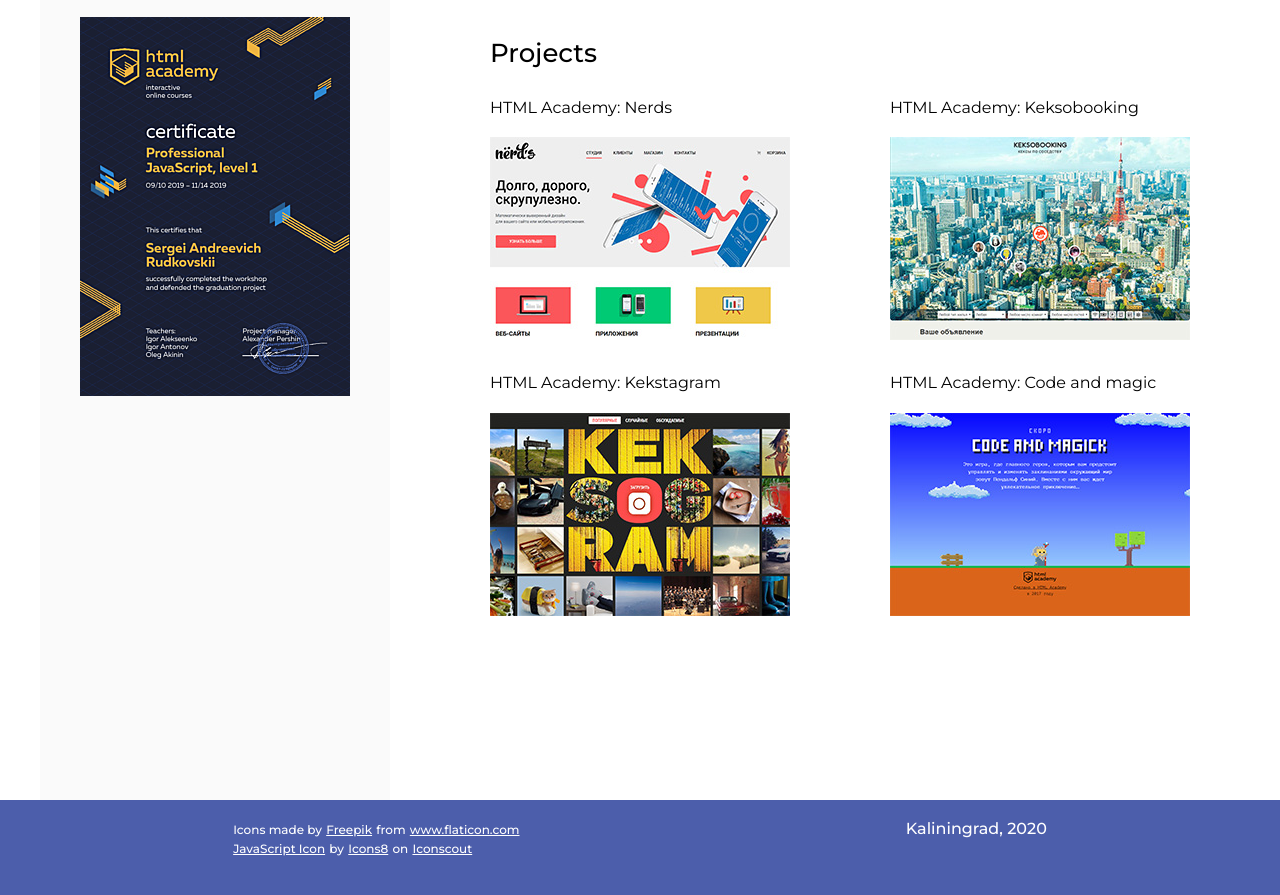
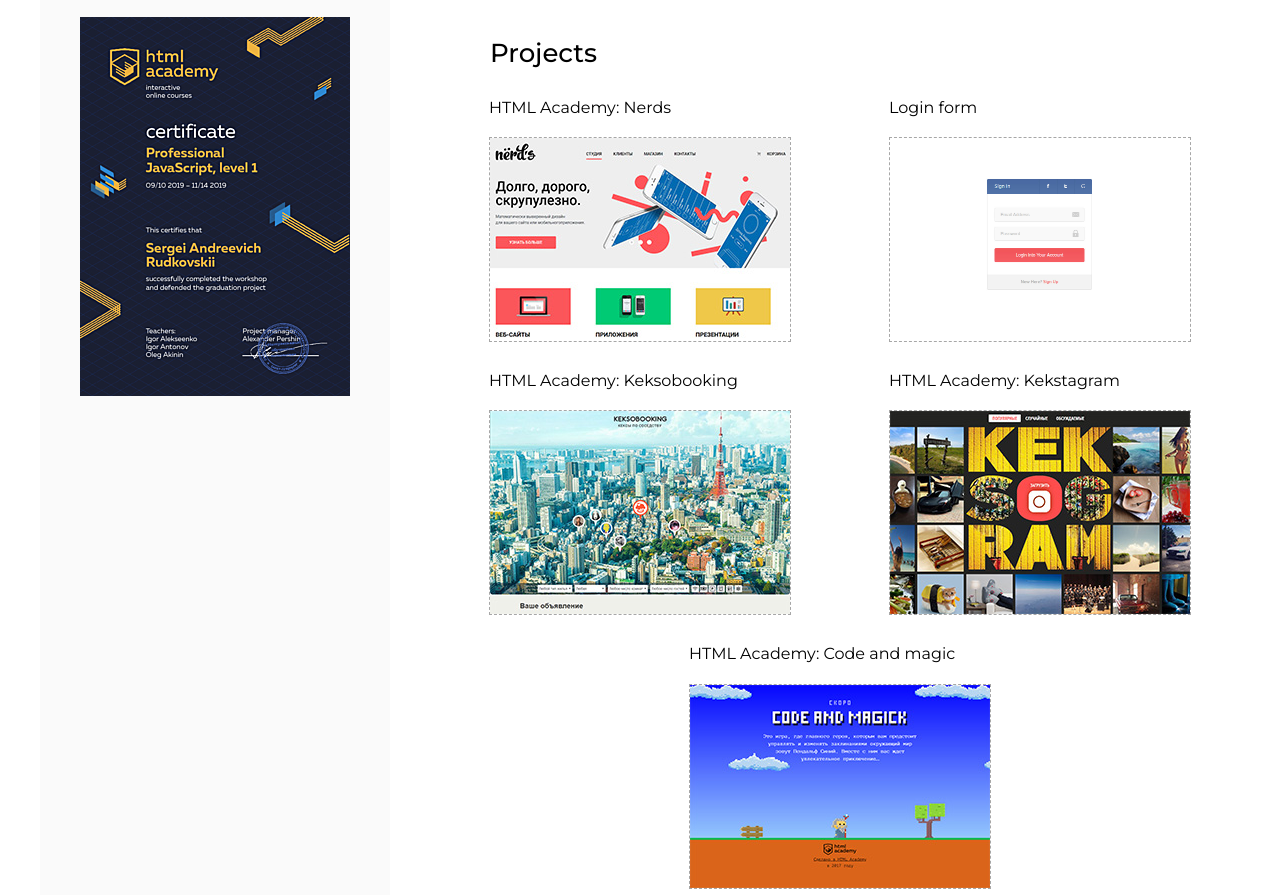
Before and after one commit to rudserg39/Portfolio, a plain HTML site: page index.html in a window 1280 px wide. Shown: the part 843-1738 px from the top of the page. Drawn offline with Linux system fonts and the light colour scheme.

Commit message:
Add a new project

```diff
--- a/css/style.css
+++ b/css/style.css
@@ -20,7 +20,7 @@ body {
 }
 
 .header__container {
-  background-color: #4c5eab;
+  background: linear-gradient(0deg, rgba(95,112,187,1) 0%, rgba(105,123,199,1) 100%);
 }
 
 .header__wrapper {
@@ -119,7 +119,6 @@ body {
 
 .education__container {
   width: 350px;
-  padding-bottom: 400px;
 }
 
 .title {
@@ -164,6 +163,10 @@ body {
 
 .courses__item-certificate:hover {
   box-shadow: 0px 0px 18px -4px rgba(0,0,0,0.75);
+}
+
+.info__wrapper {
+  padding-bottom: 150px;
 }
 
 .introduction__title {
@@ -259,6 +262,8 @@ body {
 
 .card__image {
   position: relative;
+  height: 203px;
+  border: 1px dashed #a7a7a7;
 }
 
 .card__description {
@@ -287,7 +292,7 @@ body {
 }
 
 .footer__container {
-  background-color: #4c5eab;
+  background: linear-gradient(0deg, rgba(95,112,187,1) 0%, rgba(105,123,199,1) 100%);
 }
 
 .footer__wrapper {
@@ -310,7 +315,6 @@ body {
   cursor: default;
 }
 
-
 .attribution__item a {
   cursor: pointer;
 }
--- a/index.html
+++ b/index.html
@@ -75,7 +75,7 @@
         </div>
       </section>
 
-      <div class="info-wrapper">
+      <div class="info__wrapper">
         <section class="indtroduction">
           <h2 class="title introduction__title">About me</h2>
           <div class="introduction__text">
@@ -120,6 +120,19 @@
               <div class="card__image">
                 <a href="https://rudserg39.github.io/899487-nerds-27/" target="_blank">
                   <img src="img/nerds.jpg" width="300" height="203" alt="Site image">
+                  <div class="card__description card__description_html-css"></div>
+                </a>
+              </div>
+            </div>
+            <div class="projects__card">
+              <h3 class="card__title">
+                <a class="card__link" href="https://rudserg39.github.io/Login-form/" target="_blank">
+                  Login form
+                </a>
+              </h3>
+              <div class="card__image">
+                <a href="https://rudserg39.github.io/Login-form/" target="_blank">
+                  <img src="img/login-form.jpg" width="300" height="203" alt="Site image">
                   <div class="card__description card__description_html-css"></div>
                 </a>
               </div>
```
Also changed, not shown: img/login-form.jpg (added).
